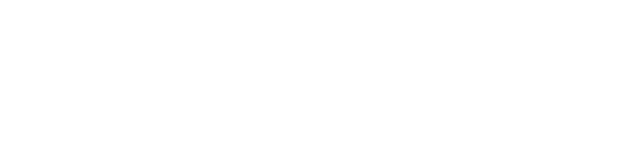
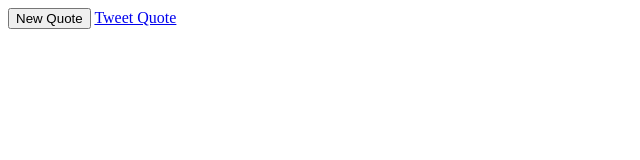
Before and after one commit to mrp4sten/random-quote-machine, a website: page index.html in a window 1280 px wide. Shown: the whole page, without its empty margins (0-640 px from the left). Drawn offline with Linux system fonts and the light colour scheme.

Commit message:
Add HTML structure
This commit only is for determinate the structure of HTML to display the random quote based on the User Stories.

Resolves: #1 #2 #3 #4 #5

```diff
--- a/index.html
+++ b/index.html
@@ -8,6 +8,12 @@
 </head>
 
 <body>
+  <div id="quote-box"> <!-- User Story #1 -->
+    <div id="text"></div> <!-- User Story #2 -->
+    <div id="author"></div> <!-- User Story #3 -->
+    <button id="new-quote">New Quote</button> <!-- User Story #4 -->
+    <a id="tweet-quote" href="twitter.com/intent/tweet">Tweet Quote</a> <!-- User Story #5 -->
+  </div>
   <!-- _
   \`*-.
    )  _`-.
```
